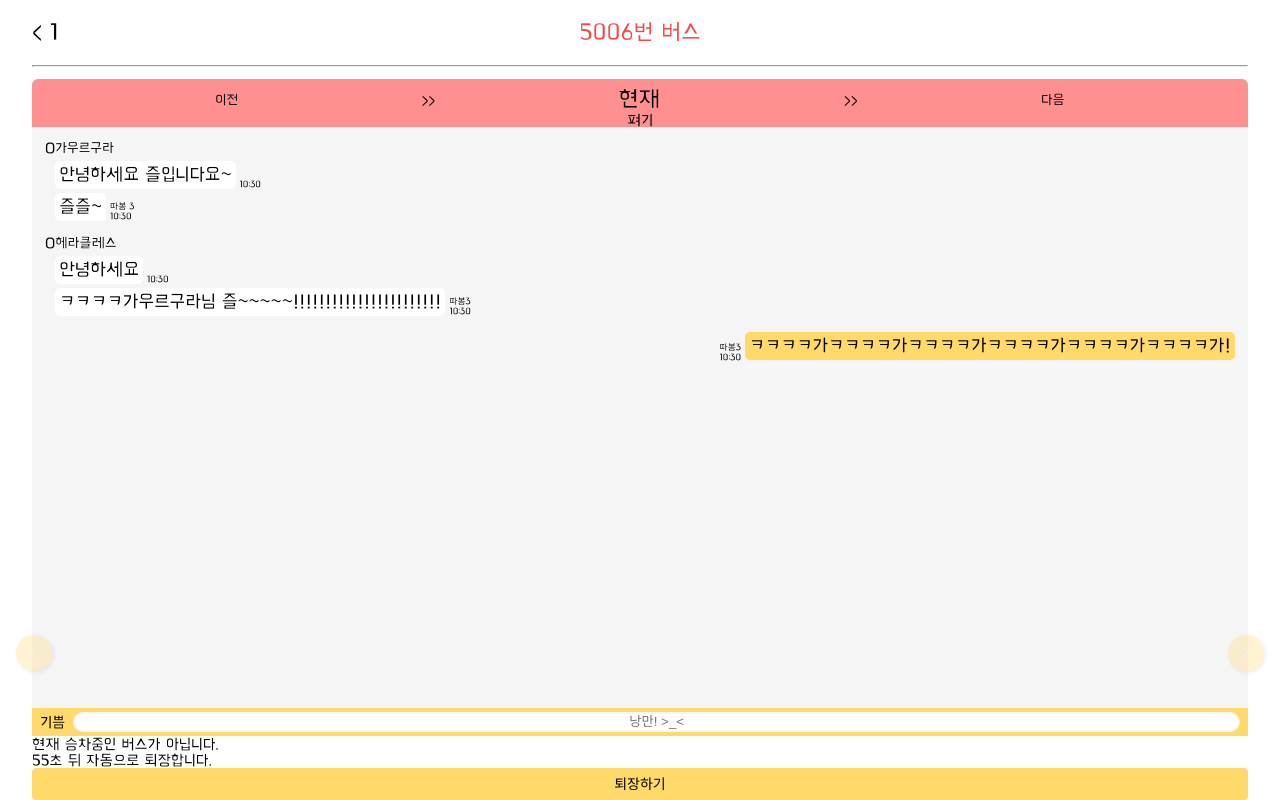
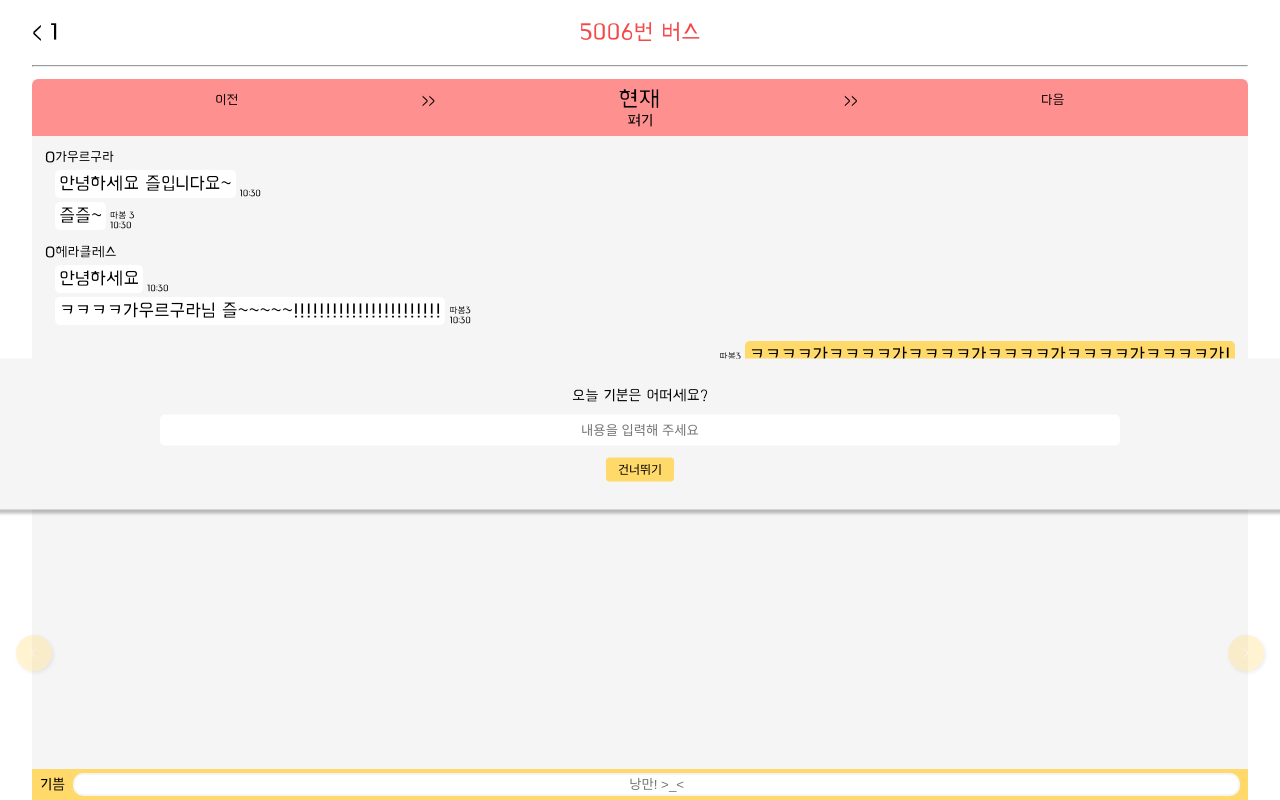
Before and after one commit to shy625/nangman-bus, a Vue app in the folder front/: page /chat/1 in a window 1280 px wide. Built offline with nearby package versions, Linux system fonts and the light colour scheme.

Commit message:
[feature] enter modal, ban modal components complete

```diff
--- a/front/src/views/chat/components/CharRoom/BanModal.vue
+++ b/front/src/views/chat/components/CharRoom/BanModal.vue
@@ -4,7 +4,12 @@
       현재 승차중인 버스가 아닙니다.
     </div>
     <div class="ban-seconds">{{ data.remainingTime }}초 뒤 자동으로 퇴장합니다.</div>
-    <el-button color="#FFD96A">퇴장하기</el-button>
+    <el-button
+      color="#FFD96A"
+      size="small"
+    >
+    퇴장하기
+    </el-button>
   </div>
 </template>
 <script setup>
@@ -22,9 +27,22 @@
 </script>
 <style>
 .ban {
-  margin: 0px 32px;
+  position: fixed;
+  width: 100%;
+  top: 50%;
+  left: 50%;
+  transform: translate(-50%, -50%);
+  border-radius: 10px;
+  /* margin: 0px 32px; */
+  padding: 28px;
+  background-color: #f5f5f5;
   display: flex;
   flex-direction: column;
   justify-content: center;
+  align-items: center;
+  box-shadow: 4px 4px 3px rgba(0, 0, 0, 0.25);
+}
+.ban-seconds {
+  margin-bottom: 12px;
 }
 </style>
--- a/front/src/views/chat/components/CharRoom/ChatRoom.vue
+++ b/front/src/views/chat/components/CharRoom/ChatRoom.vue
@@ -65,21 +65,26 @@
     </div>
   </div>
   <BanModal></BanModal>
+  <EnterModal></EnterModal>
 </template>
 <script setup>
 import BusStops from './BusStops.vue'
 import ChatEmos from './ChatEmos.vue'
 import BanModal from './BanModal.vue'
+import EnterModal from './EnterModal.vue'
 import { ref, onMounted } from 'vue'
 
 onMounted(() => {
   // 나중에 조건걸어서 ban-active할 수 있도록!
   const banModal = document.querySelector('#banModal')
   const chatRoom = document.querySelector('#chatRoom')
-  const busstop = document.querySelector('#busstop')
+  // const busstop = document.querySelector('#busstop')
+  const enterModal = document.querySelector('#enterModal')
+
   banModal.classList.add('ban')
   chatRoom.classList.add('ban-active')
-  busstop.classList.add('ban-active')
+  enterModal.classList.add('enter')
+  // busstop.classList.add('ban-active')
 })
 </script>
 <style>
@@ -89,6 +94,7 @@
   flex-direction: column;
   margin: 0px 32px;
   height: 720px;
+  /* position: relative; */
 }
 .chat-list {
   padding: 1px;
--- /dev/null
+++ b/front/src/views/chat/components/CharRoom/EnterModal.vue
@@ -0,0 +1,47 @@
+<template>
+  <div id="enterModal">
+    <div class="enter-question">
+      오늘 기분은 어떠세요?
+    </div>
+    <input class="enter-input" type="text" placeholder="내용을 입력해 주세요">
+    <el-button
+      color="#FFD96A"
+      size="small"
+    >
+    건너뛰기
+    </el-button>
+  </div>
+</template>
+<script setup>
+
+</script>
+<style>
+.enter {
+  position: fixed;
+  width: 100%;
+  top: 50%;
+  left: 50%;
+  transform: translate(-50%, -50%);
+  border-radius: 10px;
+  padding: 28px;
+  background-color: #f5f5f5;
+  display: flex;
+  flex-direction: column;
+  justify-content: center;
+  align-items: center;
+  box-shadow: 4px 4px 3px rgba(0, 0, 0, 0.25);
+}
+.enter-input {
+  margin: 12px 0px;
+  border: 0px;
+  border-radius: 5px;
+  width: 75%;
+  padding: 8px 0px;
+}
+.enter-input:focus {
+  outline: none;
+}
+.enter-input::placeholder {
+  text-align: center;
+}
+</style>
```
